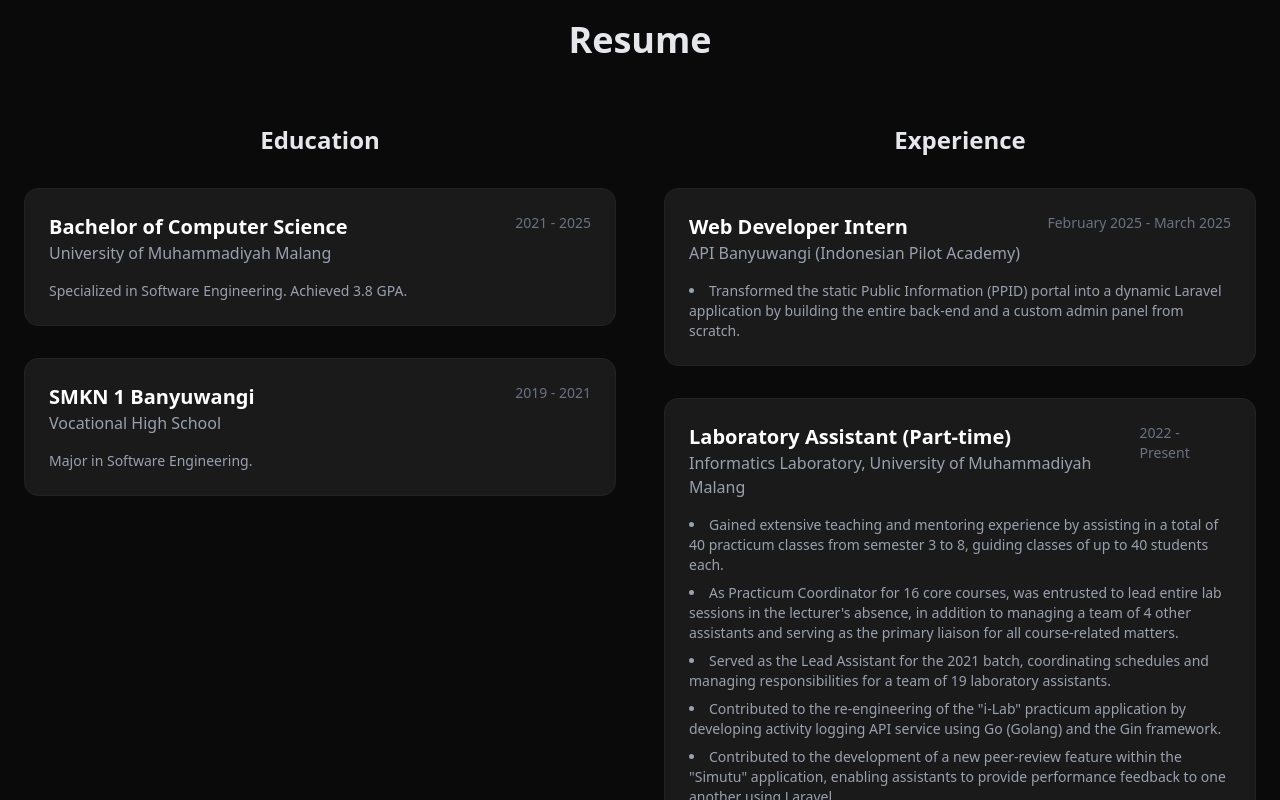
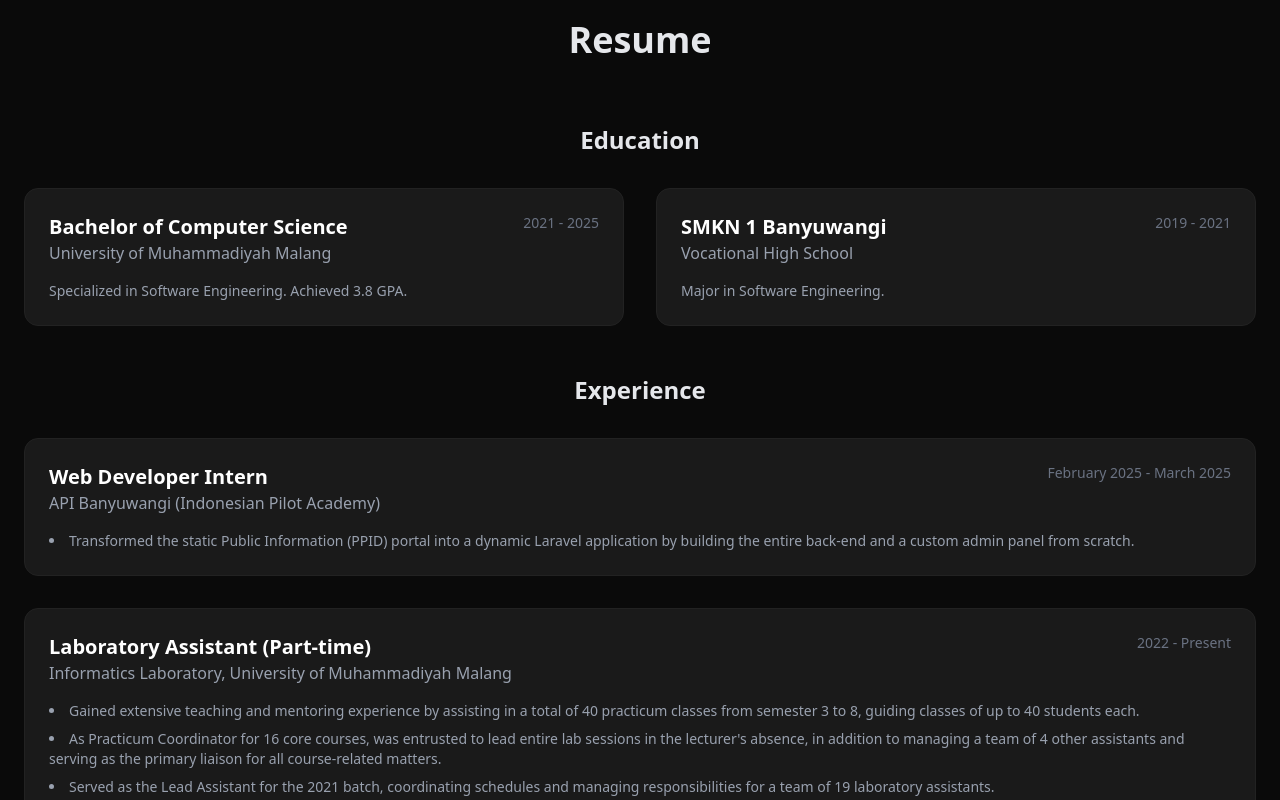
Before and after one commit to Zzathy/react-portfolio-ts, a React (Vite) app: page / in a window 1280 px wide. Shown: the part 860-1660 px from the top of the page. Built offline with nearby package versions, Linux system fonts and the light colour scheme.

Commit message:
feat(resume): change the layout

```diff
--- a/src/App.tsx
+++ b/src/App.tsx
@@ -301,14 +301,14 @@ const App: React.FC = () => {
             Resume
           </h2>
 
-          <div className="grid md:grid-cols-2 gap-12">
-            {/* Education Column */}
-            <div className="space-y-8">
+          <div className="flex flex-col gap-12">
+            {/* Education Row */}
+            <div>
               <h3 className="text-2xl font-semibold mb-8 text-center">
                 Education
               </h3>
-
-              <div className="bg-white dark:bg-[#1a1a1a] p-6 rounded-xl space-y-4 border border-gray-200 dark:border-[#222] transition-colors duration-300">
+              <div className="flex flex-col md:flex-row gap-8 justify-center">
+                <div className="bg-white dark:bg-[#1a1a1a] flex-1 p-6 rounded-xl space-y-4 border border-gray-200 dark:border-[#222] transition-colors duration-300 min-w-[260px]">
                   <div className="flex justify-between items-start">
                     <div>
                       <h4 className="text-xl font-semibold text-gray-900 dark:text-white">
@@ -324,8 +324,7 @@ const App: React.FC = () => {
                     Specialized in Software Engineering. Achieved 3.8 GPA.
                   </p>
                 </div>
-
-              <div className="bg-white dark:bg-[#1a1a1a] p-6 rounded-xl space-y-4 border border-gray-200 dark:border-[#222] transition-colors duration-300">
+                <div className="bg-white dark:bg-[#1a1a1a] flex-1 p-6 rounded-xl space-y-4 border border-gray-200 dark:border-[#222] transition-colors duration-300 min-w-[260px]">
                   <div className="flex justify-between items-start">
                     <div>
                       <h4 className="text-xl font-semibold text-gray-900 dark:text-white">
@@ -340,6 +339,7 @@ const App: React.FC = () => {
                   <p className="text-gray-700 dark:text-gray-400 text-sm transition-colors duration-300">
                     Major in Software Engineering.
                   </p>
+                </div>
               </div>
             </div>
 
```
Lines whose indentation alone changed are shown as unchanged.
